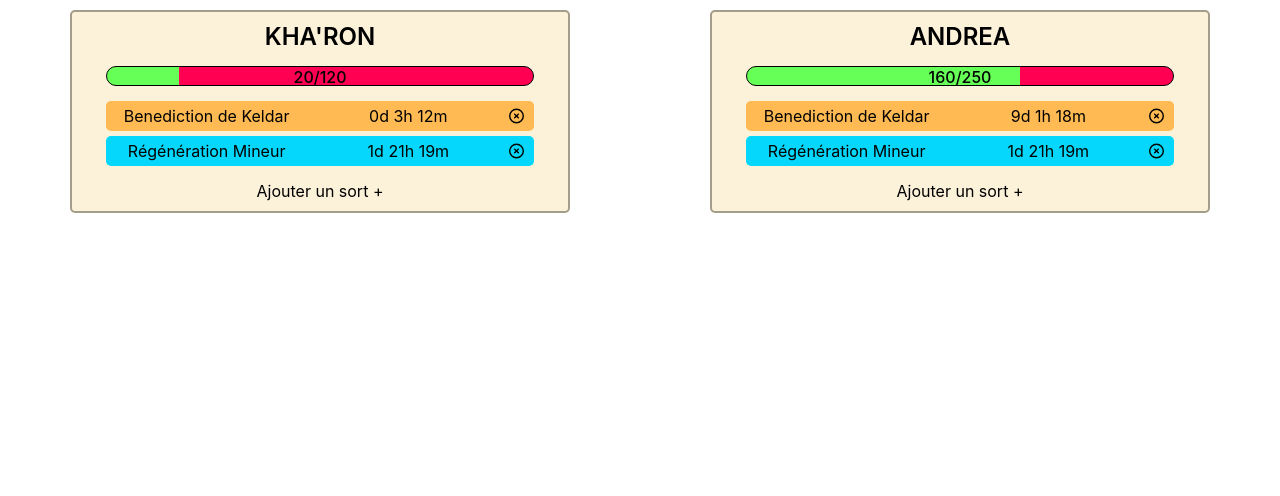
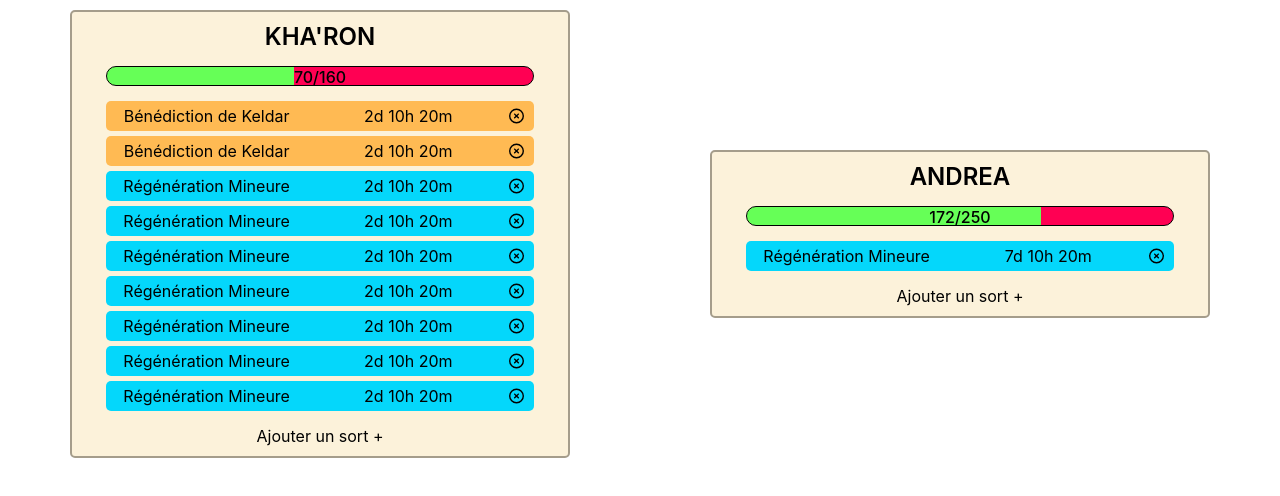
Before and after one commit to kharoncode/BuffTimer, a React (Create React App) app: page / in a window 1280 px wide. Shown: the top 496 px of the page. Built offline with nearby package versions, Linux system fonts and the light colour scheme.

Commit message:
import data from google sheets + format data

```diff
--- a/public/mocks/mock.json
+++ b/public/mocks/mock.json
@@ -20,7 +20,7 @@
    {
       "id": "kharon",
       "date": "2023-11-25",
-      "spell": "regeneration",
+      "spell": "regenerationMineure",
       "category": null,
       "int": "15",
       "currentLife": "70",
@@ -29,7 +29,7 @@
    {
       "id": "andrea",
       "date": "2023-11-30",
-      "spell": "regeneration",
+      "spell": "regenerationMineure",
       "category": null,
       "int": "11",
       "currentLife": "172",
@@ -38,7 +38,7 @@
    {
       "id": "kharon",
       "date": "2023-11-25",
-      "spell": "regeneration",
+      "spell": "regenerationMineure",
       "category": null,
       "int": "15",
       "currentLife": "70",
@@ -47,7 +47,7 @@
    {
       "id": "kharon",
       "date": "2023-11-25",
-      "spell": "regeneration",
+      "spell": "regenerationMineure",
       "category": null,
       "int": "15",
       "currentLife": "70",
@@ -56,7 +56,7 @@
    {
       "id": "kharon",
       "date": "2023-11-25",
-      "spell": "regeneration",
+      "spell": "regenerationMineure",
       "category": null,
       "int": "15",
       "currentLife": "70",
@@ -65,7 +65,7 @@
    {
       "id": "kharon",
       "date": "2023-11-25",
-      "spell": "regeneration",
+      "spell": "regenerationMineure",
       "category": null,
       "int": "15",
       "currentLife": "70",
@@ -74,7 +74,7 @@
    {
       "id": "kharon",
       "date": "2023-11-25",
-      "spell": "regeneration",
+      "spell": "regenerationMineure",
       "category": null,
       "int": "15",
       "currentLife": "70",
@@ -83,7 +83,7 @@
    {
       "id": "kharon",
       "date": "2023-11-25",
-      "spell": "regeneration",
+      "spell": "regenerationMineure",
       "category": null,
       "int": "15",
       "currentLife": "70",
--- a/public/mocks/spell.json
+++ b/public/mocks/spell.json
@@ -1,8 +1,8 @@
 [
    {
       "justice": {
-         "benedictionKeldar": "(PUI/12)Tours",
-         "grandeBenedictionKeldar": "(PUI/12)Tours",
+         "benedictionDeKeldar": "(PUI/12)Tours",
+         "grandeBenedictionDeKeldar": "(PUI/12)Tours",
          "transcendance": "(PUI/1.25)heurs"
       },
       "protection": {
--- a/src/components/SpellCard/index.jsx
+++ b/src/components/SpellCard/index.jsx
@@ -12,11 +12,22 @@ const SpellContainer = styled.div`
 `;
 
 export default function SpellCard({ name, date, category }) {
+   const spells = {
+      benedictionDeKeldar: 'Bénédiction de Keldar',
+      grandeBenedictionDeKeldar: 'Grande Bénédiction de Keldar',
+      transcendance: 'Transcendance',
+      regenerationMineure: 'Régénération Mineure',
+      resistance: 'Résistance',
+      regeneration: 'Régénération',
+      capriceDuDestin: 'Caprce du Destin',
+      chatiment: 'Chatiment',
+   };
+
    const color =
       category === 'justice' ? 'rgba(255, 186, 83, 1)' : 'rgba(4, 215, 251, 1)';
    return (
       <SpellContainer color={color}>
-         <div className={styles.title}>{name} </div>
+         <div className={styles.title}>{spells[`${name}`]}</div>
          <Timer time={date} />
          <img className={styles.close} src={close} alt="close" />
       </SpellContainer>
--- a/src/pages/Home/index.jsx
+++ b/src/pages/Home/index.jsx
@@ -3,16 +3,6 @@ import { useFetch } from '../../utils/call';
 import PlayerCard from '../../components/PlayerCard';
 import formatData from '../../utils/format';
 //import { useEffect, useState } from 'react';
-
-function addIDToMap(mapElt, key, id) {
-   if (mapElt.has(key)) {
-      let temp = mapElt.get(key);
-      temp.add(id);
-      mapElt.set(key, temp);
-   } else {
-      mapElt.set(key, new Set([id]));
-   }
-}
 
 export default function Home() {
    //const [data, setData] = useState([]);
@@ -70,15 +60,22 @@ export default function Home() {
    //       console.log(res);
    //    });
 
-   const test = useFetch(
+   const data = useFetch(
       //'https://api.steinhq.com/v1/storages/655f4fbec5ad5604ce2daa84/spell'
       '../mocks/mock.json'
    );
-   if (test.data[0]) {
-      formatData(test.data);
+   if (data.data.length !== undefined) {
+      const players = formatData(data.data);
+      return (
+         <div className={styles.container}>
+            {players.map((el, index) => (
+               <PlayerCard key={`${el.userId}-${index}`} data={el} />
+            ))}
+         </div>
+      );
    }
 
-   const players = useFetch('../mocks/players.json');
+   /* const players = useFetch('../mocks/players.json');
    if (players.data.players) {
       const player = players.data.players;
       return (
@@ -88,5 +85,5 @@ export default function Home() {
             ))}
          </div>
       );
-   }
+   } */
 }
--- a/src/utils/format.jsx
+++ b/src/utils/format.jsx
@@ -1,24 +1,35 @@
 export default function formatData(data) {
-   const baseData = new Map([
-      [
-         'kharon',
-         {
+   const baseData = {
+      kharon: {
          name: "Kha'ron",
          picture: 'kharon.png',
-            life: { now: 20, maxLife: 120 },
+         life: {},
          buff: [],
       },
-      ],
-      [
-         'andrea',
-         {
+      andrea: {
          name: 'Andrea',
          picture: 'andrea.png',
-            life: { now: 160, maxLife: 250 },
+         life: {},
          buff: [],
       },
-      ],
-   ]);
+   };
 
-   data.map((el) => console.log(el));
+   const newData = [];
+
+   data.map((el) => {
+      baseData[`${el.id}`].buff.push({
+         category: el.category,
+         name: el.spell,
+         date: el.date,
+      });
+      baseData[`${el.id}`].life = { now: el.currentLife, maxLife: el.maxLife };
+
+      return baseData;
+   });
+   // eslint-disable-next-line
+   for (const [key, value] of Object.entries(baseData)) {
+      newData.push(value);
    }
+
+   return newData;
+}
```
Also changed, not shown: 1 other file (tests, documents, lock files or other folders). Lines whose indentation alone changed are shown as unchanged.
